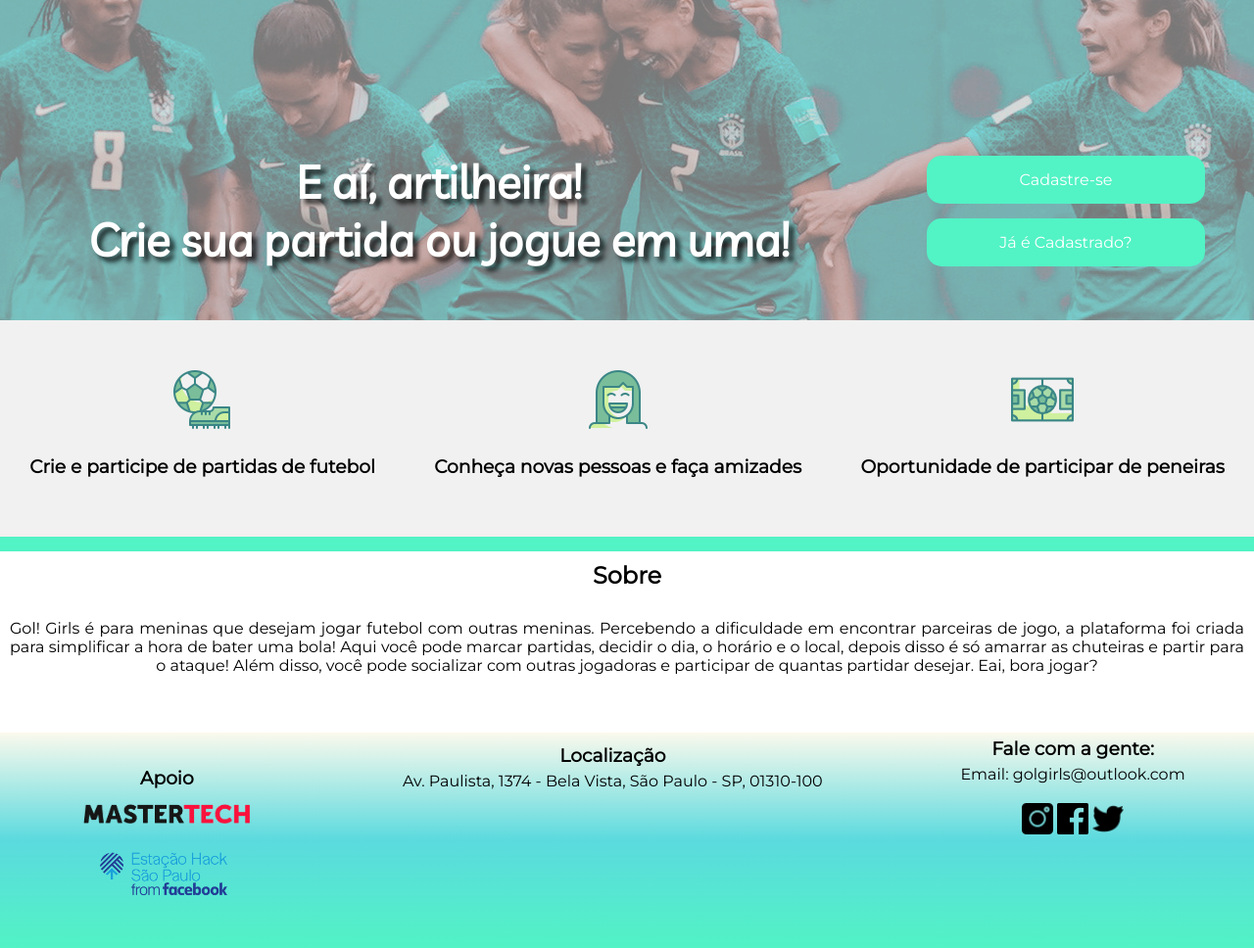
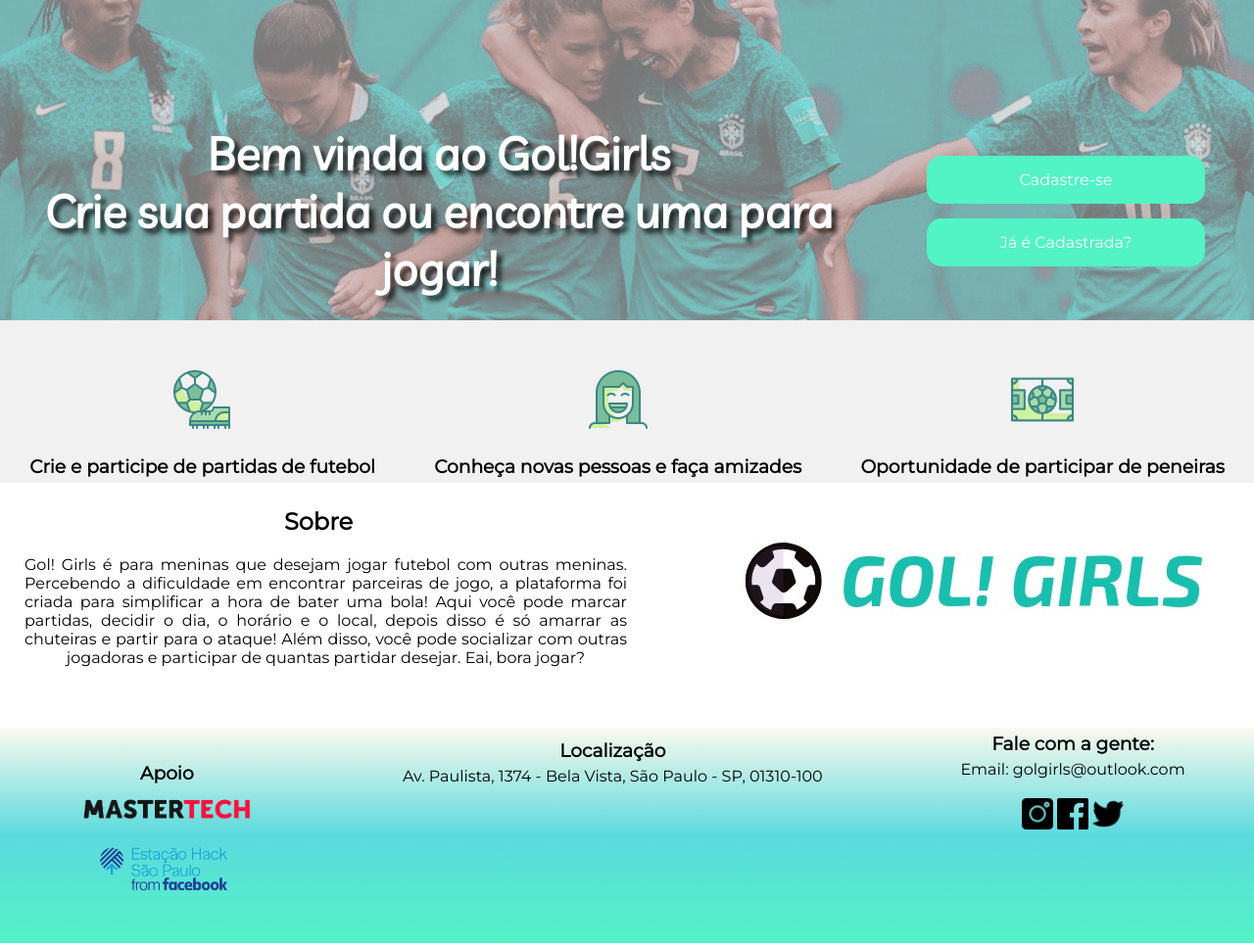
Before and after one commit to robertacsantos/demoday-FutDelas, a Django app: page / in a window 1280 px wide. Shown: the part 100-1068 px from the top of the page at 98% size. Run offline with Django 3.2, Linux system fonts and the light colour scheme; parts of the project's set-up code (start-up, migrations or seed data) failed here and were passed over; grey boxes are pictures that could not be loaded.

Commit message:
atualizando

```diff
--- a/funcionalidades/static/css/home.css
+++ b/funcionalidades/static/css/home.css
@@ -31,25 +31,41 @@ h1{
     padding-bottom: 20px;
     padding-top: 10px;
     text-align-last: center;
-    border-top: 15px solid #52F3C5;
+    /* border-top: 15px solid #52F3C5; */
     margin: 5px 0 0 0;
+
+}
+.sobre, .logoindex {
+    width: 100%;
 
 }
 
 main p{
     text-align-last: center;
     text-align: justify;
+    padding-left: 15px;
 }
 .texto{
     padding: 5px;
     margin: 5px;
+    width: 50%;
 }
 
 main{
     background-color: white;
     width: 100%;
+    height: 250px;
+    display: flex;
+    flex-direction: row;
+
+}
+.logoindex {
+    width: 200px;
     height: 200px;
+    padding-left: 100px;
+    padding-top: 30px;
 }
+
 
 .mae{
     display: flex;
@@ -66,7 +82,7 @@ main{
     justify-content: center;
     align-items: center;
     flex-direction: column;
-    margin: 0 0 50px 0;
+    margin: 2 0 4px 0;
 }
 
 
@@ -150,3 +166,8 @@ h2{
     padding: 50px;
     text-align: center;
 }
+p{
+    p {
+        white-space: nowrap;
+        }
+}
--- a/funcionalidades/static/css/styles.css
+++ b/funcionalidades/static/css/styles.css
@@ -7,6 +7,7 @@ body{
 
 .logo{
   display: flex;
+animation:
 }
 
 .info{
@@ -91,7 +92,7 @@ form{
   }
   .hamburger span {
     width: 100%;
-    background: #000;
+    background:#000;
     display: block;
     position: absolute;
     left: 0px;
@@ -116,7 +117,7 @@ form{
     width: 20%;
     height: 100%;
     position: fixed;
-    background: #000;
+    background: #C5C5C5;
     top: 0px;
     left: 0px;
     z-index: 5;
@@ -127,6 +128,8 @@ form{
     -ms-transition: 0.2s all;
     -moz-transition: 0.2s all;
     -o-transition: 0.2s all;
+    text-align: center;
+
   }
   #navicon {
     display: none;
--- a/funcionalidades/static/js/script.js
+++ b/funcionalidades/static/js/script.js
@@ -3,3 +3,15 @@ function participar()
 {
     alert("Parabéns, você foi convocada para esse jogo!");
 }
+
+
+var clicks = 1;
+function ocultaForm() {
+  alert('VOCÊ CLICOU NA IMAGEM!');
+  if (clicks === 1) {
+    console.log('Você clicou ' + clicks + ' vez na imagem!');
+  } else {
+    console.log('Você clicou ' + clicks + ' vezes na imagem!');
+  }
+  clicks++;
+}
--- a/funcionalidades/templates/home.html
+++ b/funcionalidades/templates/home.html
@@ -11,9 +11,9 @@
 <header>
     <div class="text">
         <h2>
-            E aí, artilheira!
+            Bem vinda ao Gol!Girls
             <p>
-                Crie sua partida ou jogue em uma!
+                Crie sua partida ou encontre uma para jogar!
             </p>
 
         </h2>
@@ -28,7 +28,7 @@
         <form class="formheader" action="/funcionalidades/templates/login.html" method="post">
             {% csrf_token %}
             <a href="login">
-                Já é Cadastrado?
+                Já é Cadastrada?
             </a>
         </form>
     </div>
@@ -60,10 +60,16 @@
 </section>
 
 <main>
-    <H1>Sobre</H1>
     <div class="texto">
-        <p>Gol! Girls é para meninas que desejam jogar futebol com outras meninas. Percebendo a dificuldade em encontrar parceiras de jogo, a plataforma foi criada para simplificar a hora de bater uma bola! Aqui você pode marcar partidas, decidir o dia, o horário e o local, depois disso é só amarrar as chuteiras e partir para o ataque! Além disso, você pode socializar com outras jogadoras e participar de quantas partidar desejar.
+         <H1>Sobre</H1>
+        <p>Gol! Girls é para meninas que desejam jogar futebol com outras meninas.
+        Percebendo a dificuldade em encontrar parceiras de jogo, a plataforma foi criada para simplificar a hora de bater
+         uma bola! Aqui você pode marcar partidas, decidir o dia, o horário e o local, depois disso é só amarrar as chuteiras e partir para o ataque!
+         Além disso, você pode socializar com outras jogadoras e participar de quantas partidar desejar.
         Eai, bora jogar?</p>
+    </div>
+    <div class="logoindex">
+        <img class='logoverde' src="{%static 'img/logoverde.png'%}">
     </div>
 </main>
 
--- a/funcionalidades/templates/shared/layout.html
+++ b/funcionalidades/templates/shared/layout.html
@@ -10,6 +10,7 @@
         <link rel="stylesheet" href="{% static 'css/styles.css' %}">
         <link href="https://fonts.googleapis.com/css?family=Montserrat&display=swap" rel="stylesheet">
         <link href="https://fonts.googleapis.com/css?family=Caveat&display=swap" rel="stylesheet">
+        <script src="{% static 'js/script.js' %}"></script>
         <!-- <link href="https://fonts.googleapis.com/css?family=Montserrat&display=swap" rel="stylesheet"> -->
         <!-- <script defer src="{% static 'js/scripts.js' %}" ></script> -->
     </head>
@@ -32,8 +33,8 @@
         </div>
         <div class="logo">
             <div class="imagem">
-                <img src="{%static 'img/logotrans.png' %}" alt="">
-                <!-- <p>GOL!GIRLS</p> -->
+                <img  src="{%static 'img/logotrans.png' %}" alt="" >
+                                <!-- <p>GOL!GIRLS</p> -->
             </div>
         </div>
     </nav>
--- a/funcionalidades/templates/sobre.html
+++ b/funcionalidades/templates/sobre.html
@@ -13,7 +13,7 @@
                 <p>{{partida.titulo}}</p>
                 <p>{{partida.data}}</p>
                 <p>{{partida.descricao}}</p>
-                <button onclick="participar()">
+                <button class="button"onclick="participar()">
                         participar desta partida
                 </button>
                 <p id="linha">_____________________</p>
```
Also changed, not shown: funcionalidades/static/css/login.css (+8 -1 lines), db.sqlite3, funcionalidades/static/img/logoverde.png (added), funcionalidades/static/js/scriptss.js (added), 1 other file.
